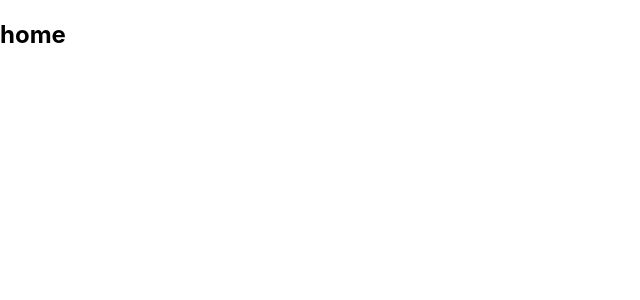
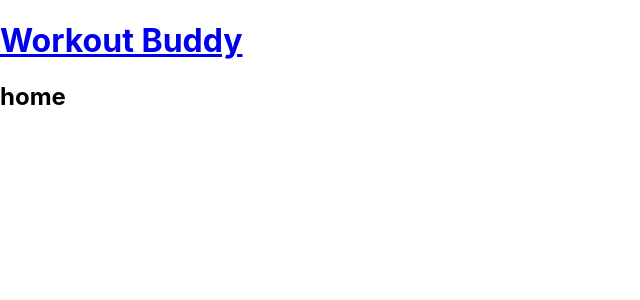
Before and after one commit to AdaN6/MERN-stack-practice, a React (Create React App) app in the folder frontend/: page / in a window 1280 px wide. Shown: the top 300 px of the page, without its empty margins (0-640 px from the left). Built offline with nearby package versions, Linux system fonts and the light colour scheme.

Commit message:
created a navbar component

```diff
--- a/frontend/src/App.js
+++ b/frontend/src/App.js
@@ -1,14 +1,15 @@
 import {BrowserRouter, Routes, Route} from 'react-router-dom';
-
 
 
 // --- Pages and components
 import Home from './pages/Home';
+import Navbar from './components/Navbar';
 
 function App() {
   return (
     <div className="App">
       <BrowserRouter>
+        <Navbar />
         <div className="pages">
           <Routes>
             <Route path="/" element={<Home/>}/>
--- /dev/null
+++ b/frontend/src/components/Navbar.js
@@ -0,0 +1,18 @@
+import React from 'react'
+import {Link} from "react-router-dom"
+
+const Navbar = () => {
+  return (
+
+    <header>
+    <div className="container">
+        <Link to="/">
+            <h1>Workout Buddy</h1>
+        </Link>
+    </div>
+    </header>
+
+  )
+}
+
+export default Navbar
```
